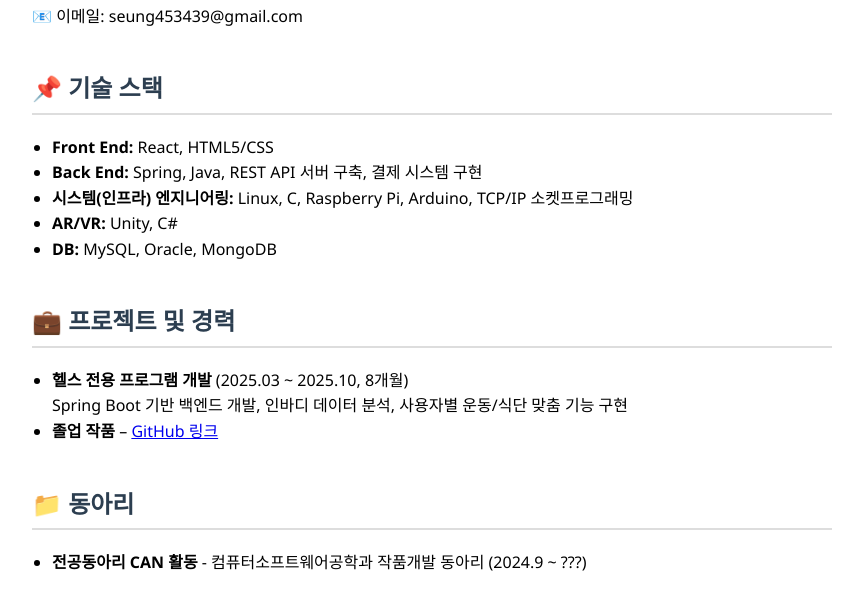
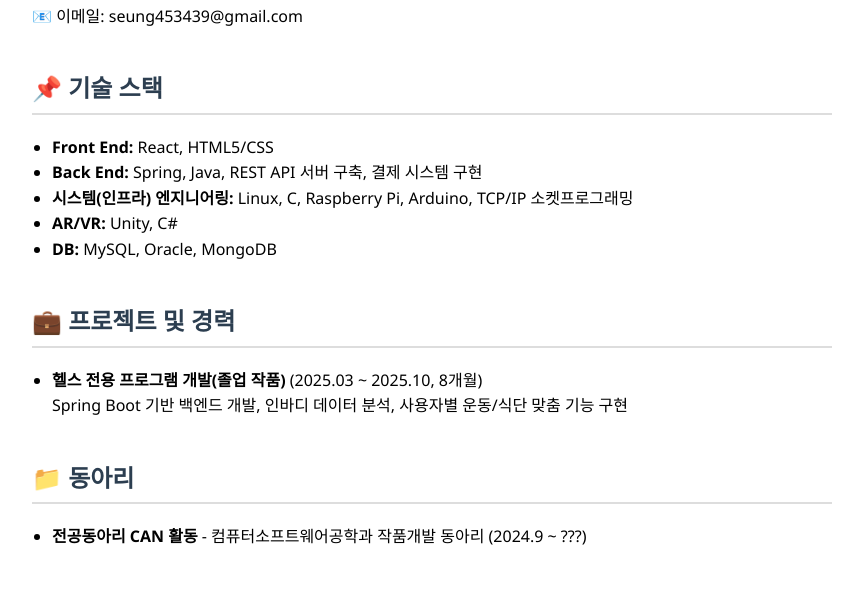
Before and after one commit to yshskek/yshskek.github.io, a plain HTML site: page index.html in a window 1280 px wide. Shown: the part 109-718 px from the top of the page, without its empty margins (208-1071 px from the left). Drawn offline with Linux system fonts and the light colour scheme.

Commit message:
Update index.html

```diff
--- a/index.html
+++ b/index.html
@@ -46,10 +46,9 @@
 
     <h2>💼 프로젝트 및 경력</h2>
   <ul>
-    <li><strong>헬스 전용 프로그램 개발</strong> (2025.03 ~ 2025.10, 8개월)
+    <li><strong>헬스 전용 프로그램 개발(졸업 작품)</strong> (2025.03 ~ 2025.10, 8개월)
       <br />Spring Boot 기반 백엔드 개발, 인바디 데이터 분석, 사용자별 운동/식단 맞춤 기능 구현
     </li>
-    <li><strong>졸업 작품</strong> – <a href="https://github.com/syjung64" target="_blank">GitHub 링크</a></li>
   </ul>
 
   <h2>📁 동아리</h2>
```
